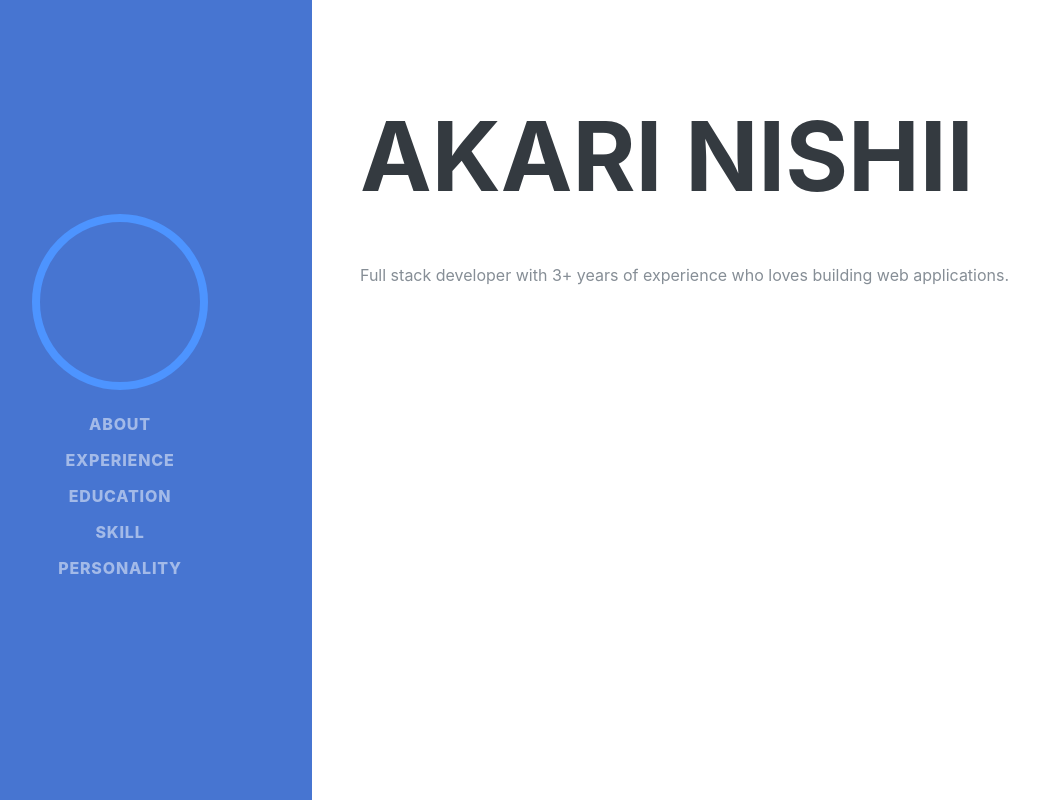
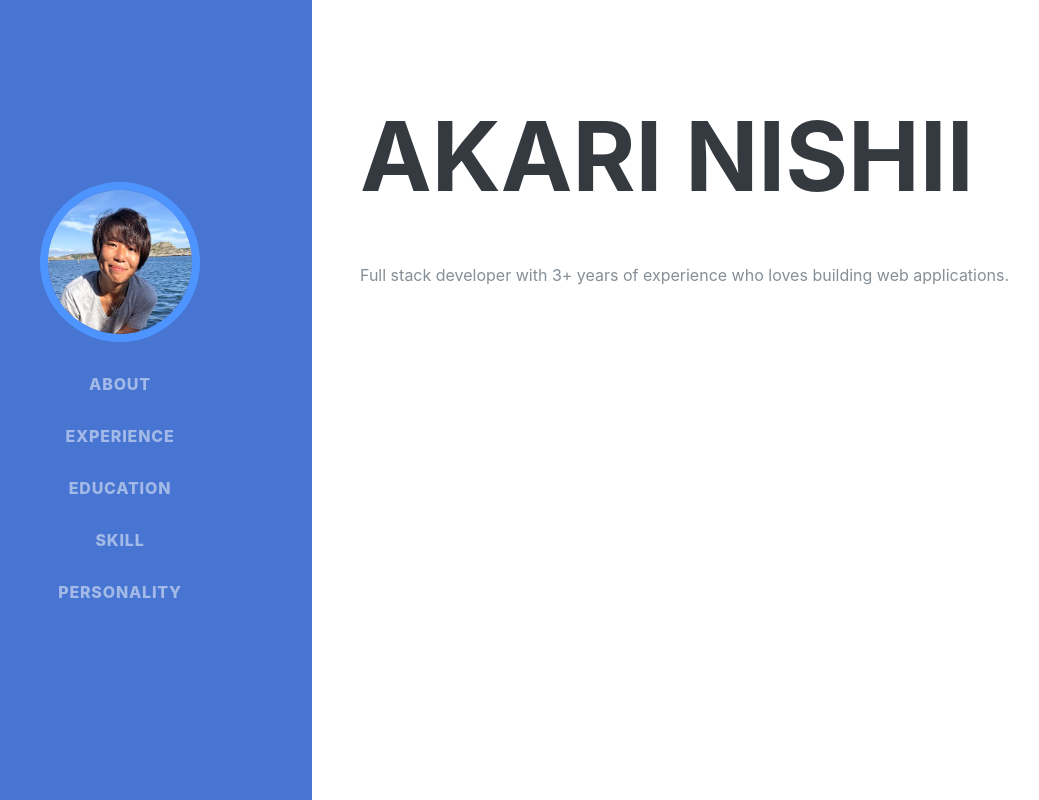
Before and after one commit to Akari0731/akari0731.github.io, a React (Create React App) app: page / in a window 1280 px wide. Shown: the top 800 px of the page, without its empty margins (72-1111 px from the left). Built offline with nearby package versions, Linux system fonts and the light colour scheme; a web font is replaced by a local one.

Commit message:
Add profile photo

```diff
--- a/src/components/SideMenu/MenuItem/index.css
+++ b/src/components/SideMenu/MenuItem/index.css
@@ -1,6 +1,6 @@
 .menuItem {
   width: 100%;
-  padding: 0.5rem;
+  padding: 1rem 0;
   text-align: center;
   text-decoration: none;
   color: rgba(255, 255, 255, 0.5);
--- a/src/components/SideMenu/index.css
+++ b/src/components/SideMenu/index.css
@@ -10,8 +10,8 @@
 }
 
 .icon {
-  width: 10rem;
-  height: 10rem;
+  width: 9rem;
+  height: 9rem;
   border-radius: 50%;
   border: 0.5rem solid #4d94ff;
   margin-bottom: 1rem;
--- a/src/components/SideMenu/index.tsx
+++ b/src/components/SideMenu/index.tsx
@@ -2,11 +2,12 @@ import { Page } from 'components/Main/types';
 import React from 'react';
 import './index.css';
 import { MenuItem } from './MenuItem';
+import profile from '../assets/profile.jpg';
 
 export const SideMenu: React.FC = () => {
   return (
     <div className="sideMenu">
-      <div className="icon"></div>
+      <img className="icon" src={profile} />
       <MenuItem page={Page.ABOUT} text="ABOUT" />
       <MenuItem page={Page.EXPERIENCE} text="EXPERIENCE" />
       <MenuItem page={Page.EDUCATION} text="EDUCATION" />
--- /dev/null
+++ b/src/index.d.ts
@@ -0,0 +1 @@
+declare module '*.jpg';
--- a/tsconfig.json
+++ b/tsconfig.json
@@ -63,5 +63,5 @@
     // "experimentalDecorators": true,        /* Enables experimental support for ES7 decorators. */
     // "emitDecoratorMetadata": true,         /* Enables experimental support for emitting type metadata for decorators. */
   },
-  "include": ["./src/**/*"]
+  "include": ["src", "index.d.ts"]
 }
```
Also changed, not shown: src/components/assets/profile.jpg (added).
